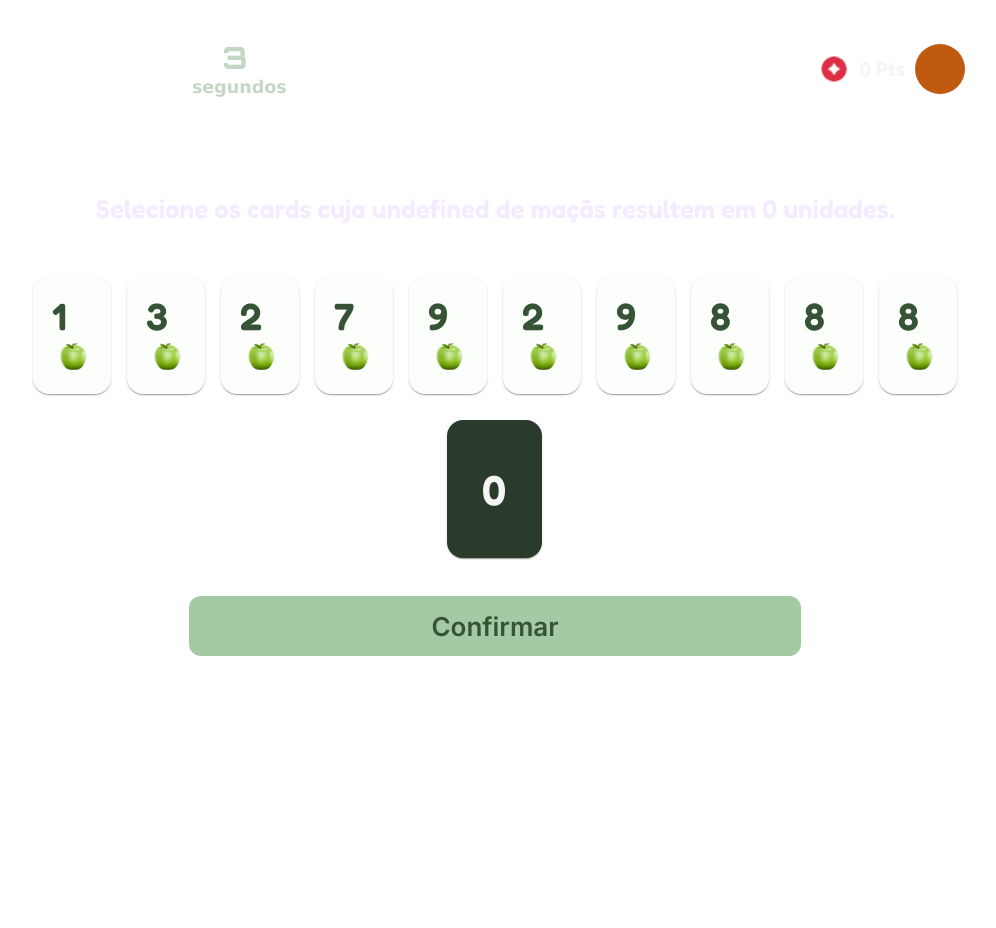
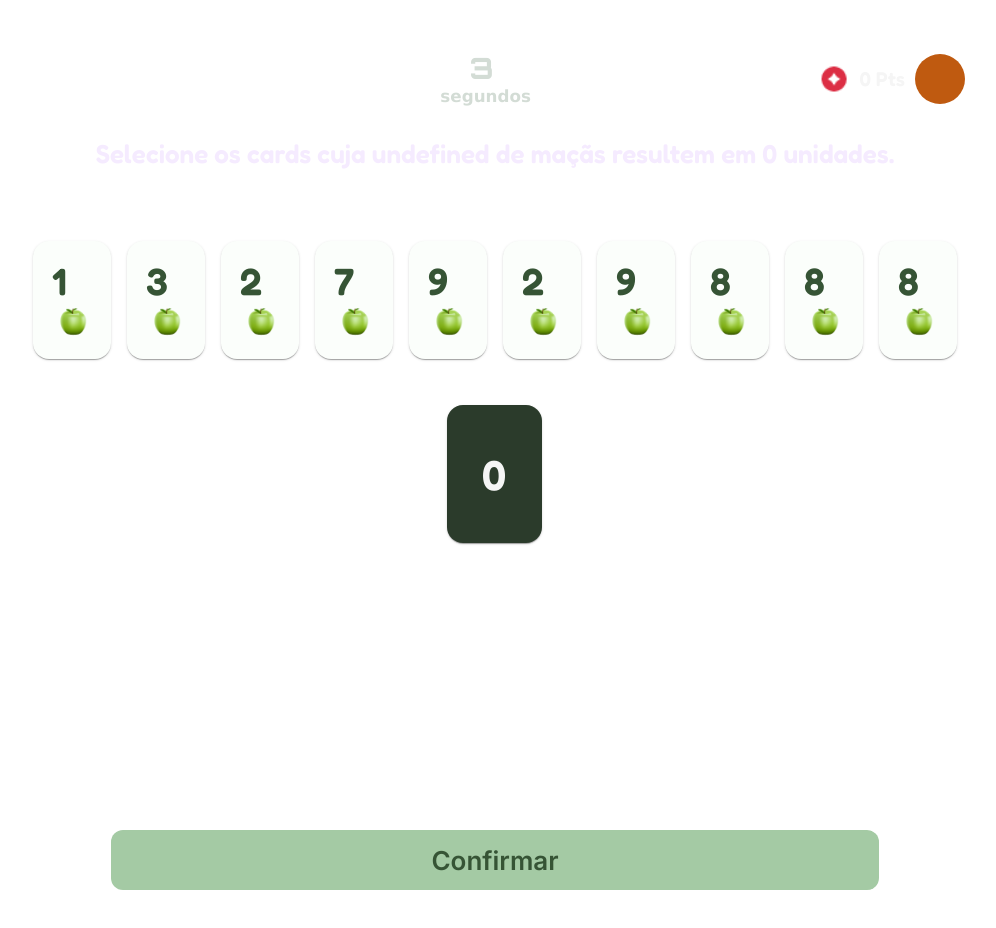
Before and after one commit to MatheusFPalma/hub-matematico, a React (Vite) app: page /play-room in a window 1280 px wide. Shown: the top 928 px of the page, without its empty margins (145-1141 px from the left). Before the commit the page ends 800 px from the top, so only its background shows below. Built offline with nearby package versions, Linux system fonts and the light colour scheme; a web font is replaced by a local one.

Commit message:
refatoracao no challenge Level

```diff
--- a/src/components/ChallengeLevel.tsx
+++ b/src/components/ChallengeLevel.tsx
@@ -13,9 +13,10 @@ import calculateTargetValue from "./utils/statementUtils";
 interface ChallengeLevelProps {
     children?: React.ReactNode
     renderCards: CardType[]
+    button: React.ReactNode
 }
 
-const ChallengeLevel: React.FC<ChallengeLevelProps> = ({ children, renderCards }) => {
+const ChallengeLevel: React.FC<ChallengeLevelProps> = ({ children, renderCards, button }) => {
 
     const dispatch = useAppDispatch()
     const operationRedux = useAppSelector((state) => state.operations)
@@ -131,17 +132,27 @@ const ChallengeLevel: React.FC<ChallengeLevelProps> = ({ children, renderCards }
 
     return (
         <>
-            <Box sx={{ display: 'flex', flexFlow: 'column', paddingTop: '20px' }}>
+            <Box minHeight={"100vh"}
+                width={"100vw"}
+                display={"flex"}
+                alignItems={"center"}
+                flexDirection={"column"}>
+                <Box padding={"30px"}
+                    display={"flex"}
+                    flexDirection={"column"}>
                     <Grid item sx={{ display: 'flex', alignItems: 'flex-end' }}>
-                    {children}
-                </Grid>
                         <Grid container item sx={{ marginTop: '5px', flexDirection: 'column', justifyContent: 'center', textAlign: 'center' }}>
                             <Link to={'/tutorial'}><ChevronLeftIcon sx={{ display: 'flex', width: '35px', padding: '20px 40px 0px 40px', height: '35px', marginTop: '5px', color: '#fff', alignItems: 'flex-start' }} /></Link>
                         </Grid>
+                        {children}
+                    </Grid>
+                    <Box display={"grid"}
+                        gap={"20px"}
+                        alignItems={"center"}>
                         <Grid item sx={{ display: 'flex', justifyContent: 'center', padding: '20px 40px 0px 40px', alignItems: 'center', textAlign: 'center' }}>
                             <Typography sx={{ marginTop: '10px', fontFamily: 'Fredoka, sans-serif', fontWeight: 600, fontSize: '26px', color: '#F5EBFF' }}>{statement}</Typography>
                         </Grid>
-                <Grid item xs={12} sm={6} md={4} sx={{ display: 'flex', justifyContent: 'center', flexWrap: 'wrap', margin: '40px 40px 10px' }}>
+                        <Grid item xs={12} sm={6} md={4} sx={{ display: 'flex', flexDirection: 'row', justifyContent: 'center', flexWrap: 'wrap', margin: '40px 40px 10px' }}>
                             {allRight ? (renderCards.map((item) => (
                                 <CardMemory card={item} action={() => handleCardClick(item)} key={item.cardId} />
                             ))) : (<CircularProgress color="inherit" />)}
@@ -155,12 +166,15 @@ const ChallengeLevel: React.FC<ChallengeLevelProps> = ({ children, renderCards }
                                 </>
                             )}
                         </Grid>
+                        {button}
                     </Box>
                     <Snackbar anchorOrigin={{ vertical: 'bottom', horizontal: 'center' }} open={openAlert} autoHideDuration={2000} onClose={() => setOpenAlert(false)}>
                         <Alert variant='filled' onClose={() => setOpenAlert(false)} severity="warning">
                             {alertMessage}
                         </Alert>
                     </Snackbar>
+                </Box>
+            </Box>
         </>
     )
 }
```
Lines whose indentation alone changed are shown as unchanged.
